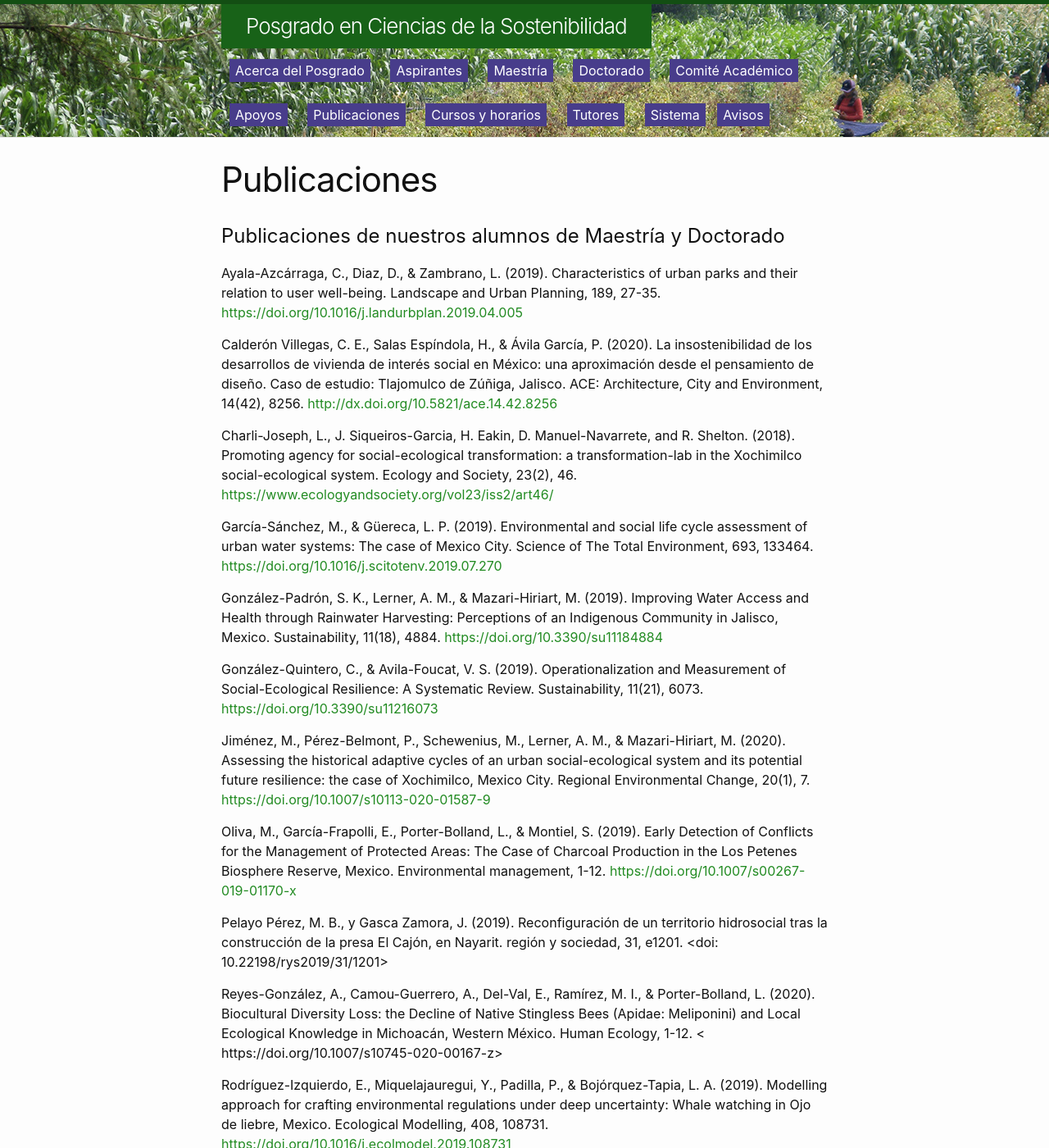
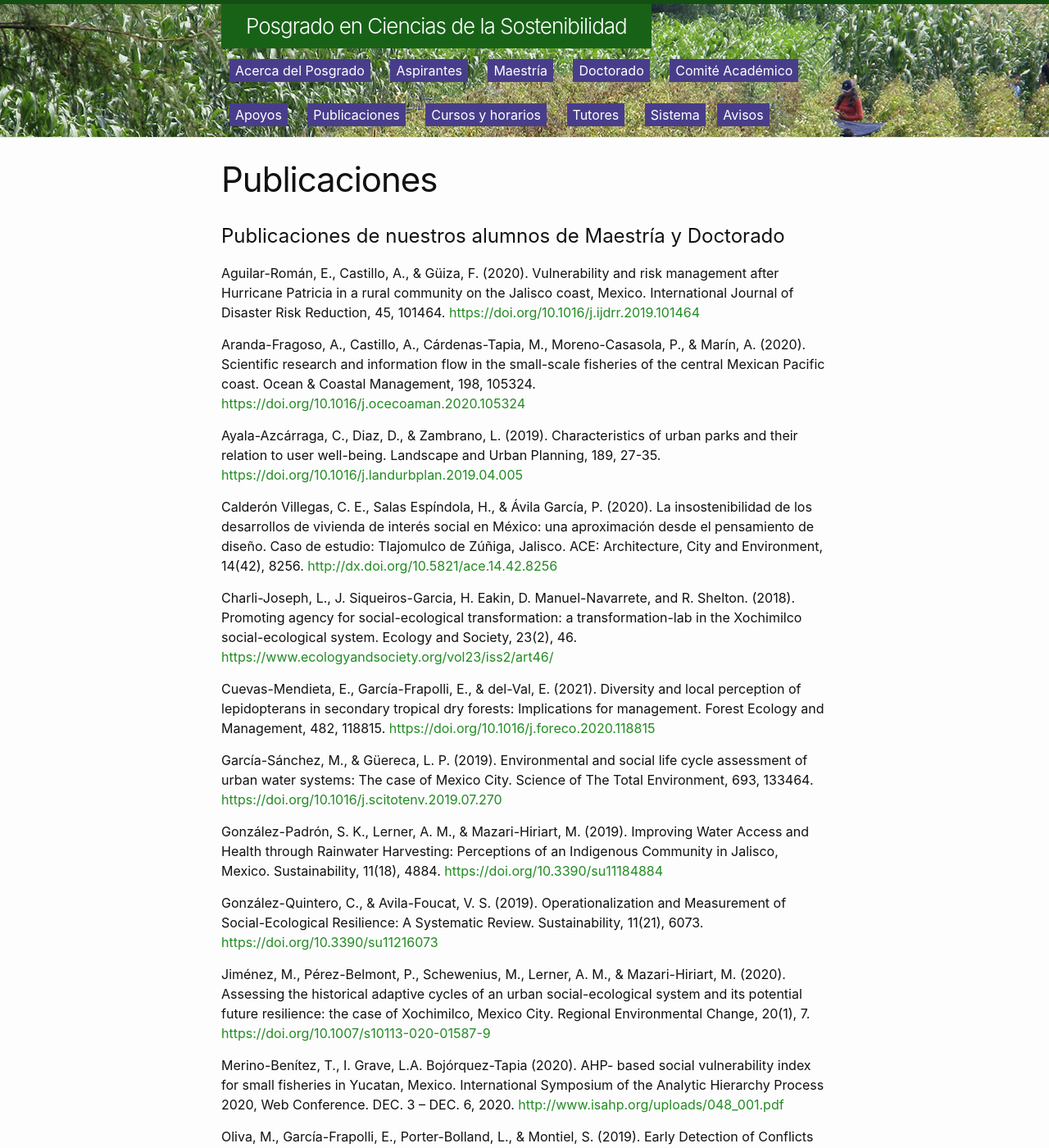
Before and after one commit to pcs-unam/pcs-unam.github.io, a Jekyll site: the page built from 07_publicaciones.md, in a window 1280 px wide and 1400 px high. Shown: the whole window at 82% size. Built offline with Jekyll 4.4.1, drawn with Linux system fonts in a browser that asks for light colours; some of the changed text lies outside the part shown.

Commit message:
Se agregaron nuevas citas

```diff
--- a/07_publicaciones.md
+++ b/07_publicaciones.md
@@ -8,11 +8,17 @@ menu: true
 
 # Publicaciones de nuestros alumnos de Maestría y Doctorado
 
+Aguilar-Román, E., Castillo, A., & Güiza, F. (2020). Vulnerability and risk management after Hurricane Patricia in a rural community on the Jalisco coast, Mexico. International Journal of Disaster Risk Reduction, 45, 101464. <https://doi.org/10.1016/j.ijdrr.2019.101464>
+
+Aranda-Fragoso, A., Castillo, A., Cárdenas-Tapia, M., Moreno-Casasola, P., & Marín, A. (2020). Scientific research and information flow in the small-scale fisheries of the central Mexican Pacific coast. Ocean & Coastal Management, 198, 105324. <https://doi.org/10.1016/j.ocecoaman.2020.105324>
+
 Ayala-Azcárraga, C., Diaz, D., & Zambrano, L. (2019). Characteristics of urban parks and their relation to user well-being. Landscape and Urban Planning, 189, 27-35. <https://doi.org/10.1016/j.landurbplan.2019.04.005>
 
 Calderón Villegas, C. E., Salas Espíndola, H., & Ávila García, P. (2020). La insostenibilidad de los desarrollos de vivienda de interés social en México: una aproximación desde el pensamiento de diseño. Caso de estudio: Tlajomulco de Zúñiga, Jalisco. ACE: Architecture, City and Environment, 14(42), 8256. <http://dx.doi.org/10.5821/ace.14.42.8256>
 
 Charli-Joseph, L., J. Siqueiros-Garcia, H. Eakin, D. Manuel-Navarrete, and R. Shelton. (2018). Promoting agency for social-ecological transformation: a transformation-lab in the Xochimilco social-ecological system. Ecology and Society, 23(2), 46. <https://www.ecologyandsociety.org/vol23/iss2/art46/>
+
+Cuevas-Mendieta, E., García-Frapolli, E., & del-Val, E. (2021). Diversity and local perception of lepidopterans in secondary tropical dry forests: Implications for management. Forest Ecology and Management, 482, 118815. <https://doi.org/10.1016/j.foreco.2020.118815>
 
 García-Sánchez, M., & Güereca, L. P. (2019). Environmental and social life cycle assessment of urban water systems: The case of Mexico City. Science of The Total Environment, 693, 133464.
 <https://doi.org/10.1016/j.scitotenv.2019.07.270>
@@ -23,17 +29,21 @@ González-Quintero, C., & Avila-Foucat, V. S. (2019). Operationalization and Mea
 
 Jiménez, M., Pérez-Belmont, P., Schewenius, M., Lerner, A. M., & Mazari-Hiriart, M. (2020). Assessing the historical adaptive cycles of an urban social-ecological system and its potential future resilience: the case of Xochimilco, Mexico City. Regional Environmental Change, 20(1), 7. <https://doi.org/10.1007/s10113-020-01587-9>
 
+Merino-Benítez, T., I. Grave, L.A. Bojórquez-Tapia (2020). AHP- based social vulnerability index for small fisheries in Yucatan, Mexico. International Symposium of the Analytic Hierarchy Process 2020, Web Conference. DEC. 3 – DEC. 6, 2020. <http://www.isahp.org/uploads/048_001.pdf>
+
 Oliva, M., García-Frapolli, E., Porter-Bolland, L., & Montiel, S. (2019). Early Detection of Conflicts for the Management of Protected Areas: The Case of Charcoal Production in the Los Petenes Biosphere Reserve, Mexico. Environmental management, 1-12.
 <https://doi.org/10.1007/s00267-019-01170-x>
 
 Pelayo Pérez, M. B., y Gasca Zamora, J. (2019). Reconfiguración de un territorio hidrosocial tras la construcción de la presa El Cajón, en Nayarit. región y sociedad, 31, e1201. <doi: 10.22198/rys2019/31/1201>
+
+Pelayo Pérez, M.B., & Rasch, E. (2020). Resistance to hydropower developments in contexts of violence and organised crime in Mexico. European Review of Latin American and Caribbean Studies 110: 123-143. <http://doi.org/10.32992/erlacs.10624>
 
 Reyes-González, A., Camou-Guerrero, A., Del-Val, E., Ramírez, M. I., & Porter-Bolland, L. (2020). Biocultural Diversity Loss: the Decline of Native Stingless Bees (Apidae: Meliponini) and Local Ecological Knowledge in Michoacán, Western México. Human Ecology, 1-12.
 < https://doi.org/10.1007/s10745-020-00167-z>
 
 Rodríguez-Izquierdo, E., Miquelajauregui, Y., Padilla, P., & Bojórquez-Tapia, L. A. (2019). Modelling approach for crafting environmental regulations under deep uncertainty: Whale watching in Ojo de liebre, Mexico. Ecological Modelling, 408, 108731. <https://doi.org/10.1016/j.ecolmodel.2019.108731>
 
-
+Zamora-Maldonado, H. C., & Avila-Foucat, V. S. (2020). Non-timber forest product importance for rural household well-being in four coastal communities in Oaxaca, Mexico. International Forestry Review 22(3): 397-407. <https://doi.org/10.1505/146554820830405663>
 
 
 --------
```
